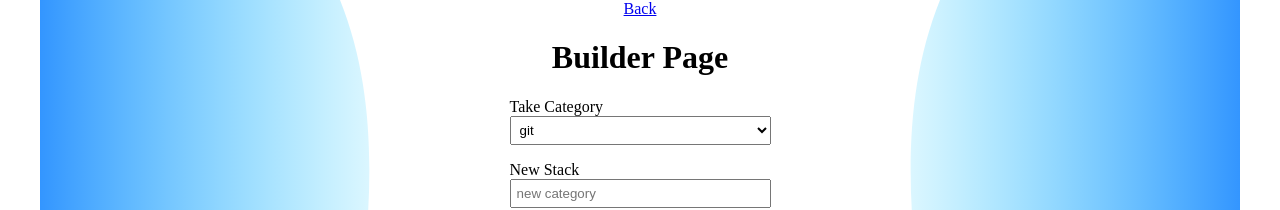
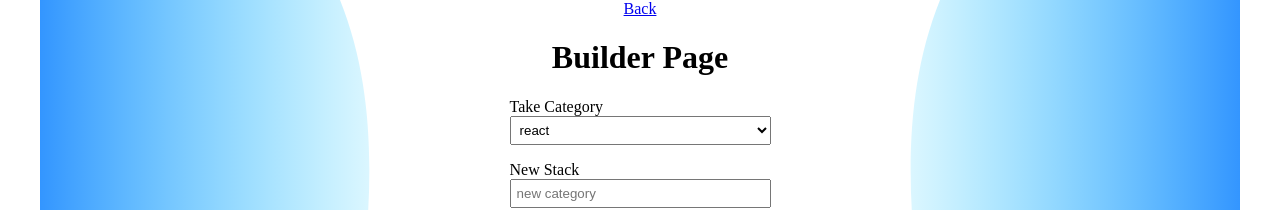
Before and after one commit to Doktorlich/cheat-sheet-hub, a Next.js app: page /builder in a window 1280 px wide. Shown: the top 210 px of the page. Built offline with nearby package versions, Linux system fonts and the light colour scheme.

Commit message:
refactor: transfer ELEMENTS_LIST into folder lib

```diff
--- a/app/builder/page.tsx
+++ b/app/builder/page.tsx
@@ -1,22 +1,7 @@
 import classes from "./page.module.css";
 import Link from "next/link";
-type element = {
-    id?: string | number;
-    category?: string;
-    titleSheet?: string;
-};
-const ELEMENT_LIST: element[] = [
-    { id: 1, category: "git" },
-    { id: 2, category: "ts" },
-    { id: 3, category: "next.js" },
-    { id: 4, category: "js" },
-    { id: 5, category: "react" },
-    { id: 6, category: "html" },
-    { id: 7, category: "css" },
-    { id: 8, category: "node.js" },
-    { id: 9, category: "nestjs" },
-    { id: 10, category: "express" },
-];
+import { ELEMENTS_LIST } from "@/app/lib/mockData";
+
 
 export default function BuilderPage() {
     return (
@@ -28,7 +13,7 @@ export default function BuilderPage() {
                     take category
                     {/*Нужно учесть, что при выборе Other категории нужно валидировать, что бы не создавалась категория Other*/}
                     <select name="category" id="category">
-                        {ELEMENT_LIST.map(sheet => {
+                        {ELEMENTS_LIST.map(sheet => {
                             return (
                                 <option key={sheet.id} value={sheet.category}>
                                     {sheet.category}
--- /dev/null
+++ b/app/lib/mockData.ts
@@ -0,0 +1,46 @@
+type element = {
+    id?: string | number;
+    category?: string;
+    titleSheet?: string;
+    shortName?: string;
+    blockCode?: string;
+    description?: string;
+};
+export const ELEMENTS_LIST: element[] = [
+    {
+        id: 1,
+        category: "react",
+        titleSheet: "Хук useState",
+        shortName: "useState()",
+        blockCode: `
+import React, { useState } from 'react';
+export default function Counter() {
+  // Инициализируем состояние нуля
+  const [count, setCount] = useState(0);
+
+  // Обработчик клика для увеличения счетчика
+  const handleClick = () => {
+    setCount(prevCount => prevCount + 1);
+  };
+
+  return (
+    <div className="p-4 card">
+      <p>Вы кликнули {count} раз</p>
+      <button onClick={handleClick}>
+        Нажми на меня
+      </button>
+    </div>
+  );
+}`,
+        description: "Базовый хук для управления локальным состоянием в функциональных компонентах.",
+    },
+    { id: 2, category: "ts" },
+    { id: 3, category: "next.js" },
+    { id: 4, category: "js" },
+    { id: 5, category: "git" },
+    { id: 6, category: "html" },
+    { id: 7, category: "css" },
+    { id: 8, category: "node.js" },
+    { id: 9, category: "nestjs" },
+    { id: 10, category: "express" },
+];
```
Also changed, not shown: app/not-found.tsx (added, +13 -0 lines), app/page.tsx (+3 -18 lines).
